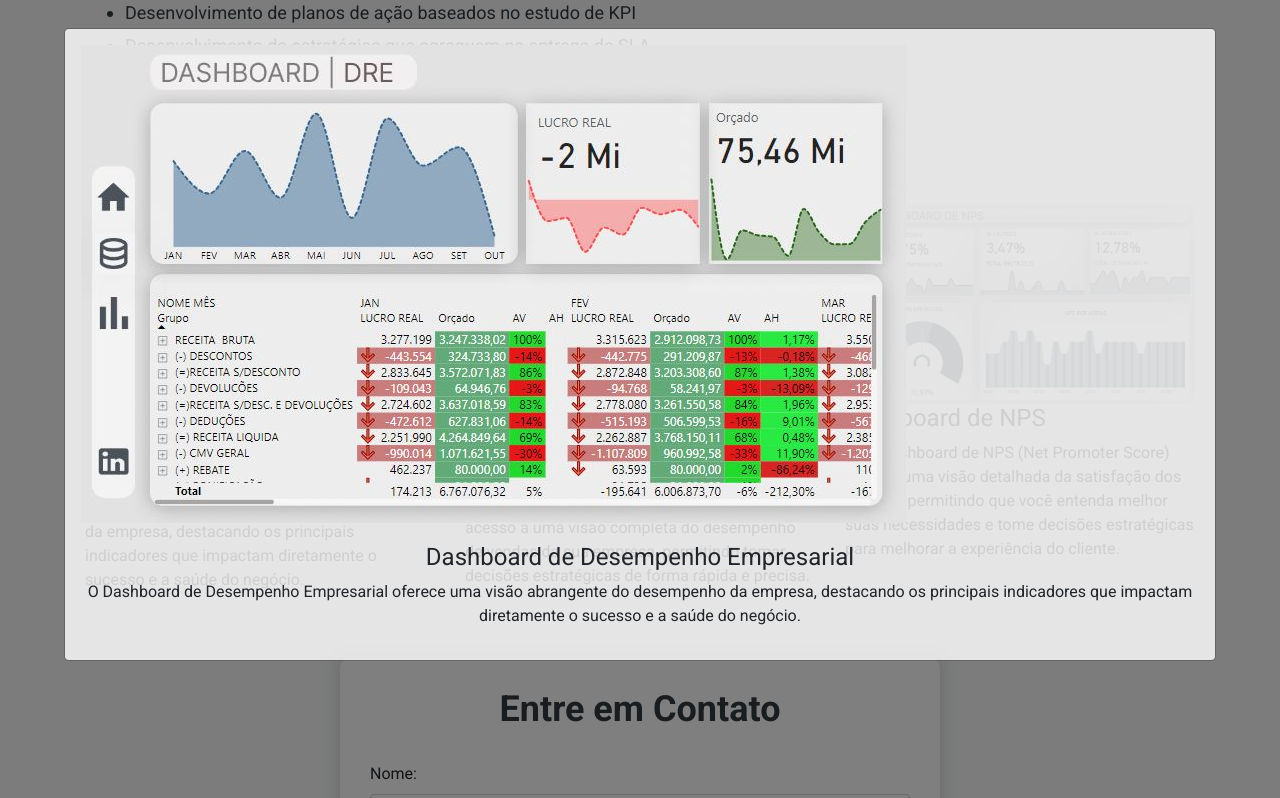
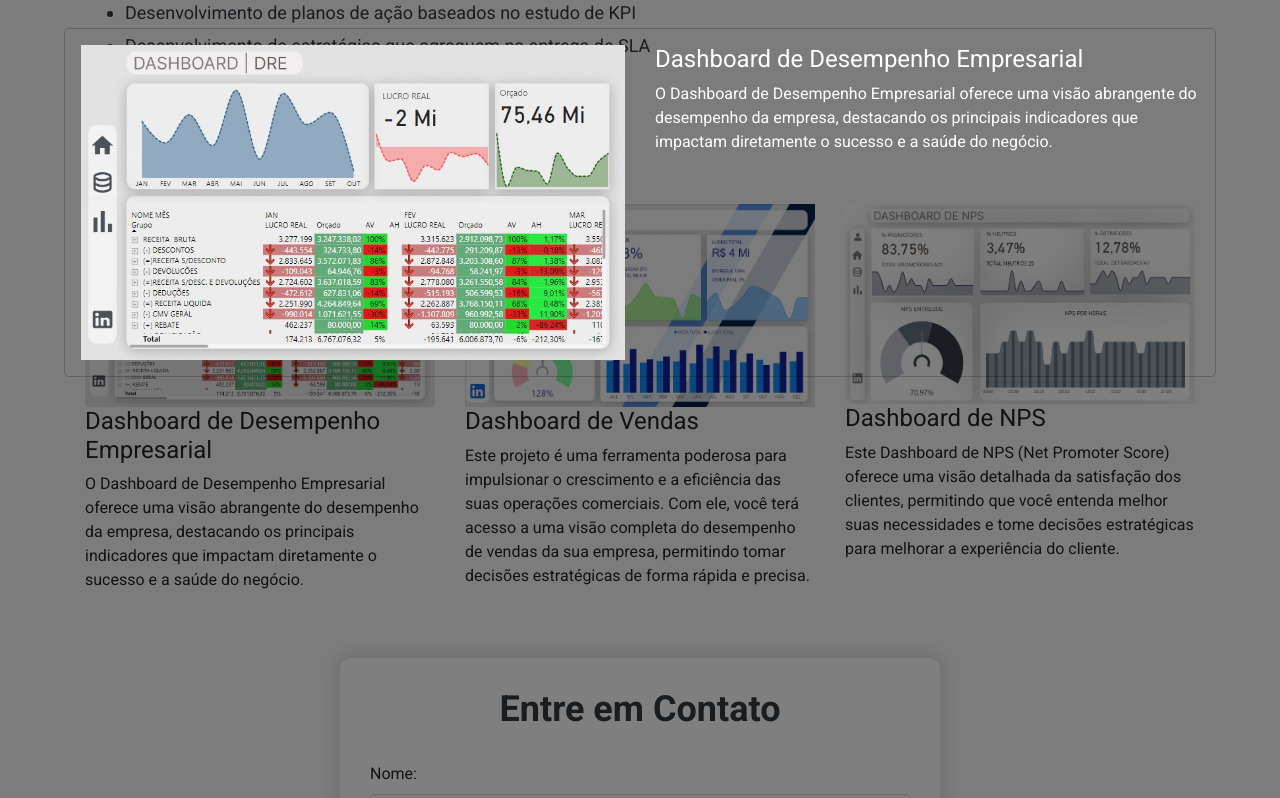
Before and after one commit to marcoslontra/site, a plain HTML site: page index.html in a window 1280 px wide. Both pictures are taken after a click on the element 260 px from the left and 1321 px from the top of the page. Shown: the part 923-1721 px from the top of the page. Drawn offline with nearby package versions, Linux system fonts and the light colour scheme.

Commit message:
index.html

```diff
--- a/index.html
+++ b/index.html
@@ -1,6 +1,5 @@
 <!DOCTYPE html>
 <html lang="en">
-
 <head>
     <meta charset="UTF-8">
     <meta name="viewport" content="width=device-width, initial-scale=1.0">
@@ -46,8 +45,7 @@
             color: #343a40;
             font-size: 18px;
             line-height: 1.8;
-            margin-bottom: 30px;
-            /* Adicionando margem na parte inferior */
+            margin-bottom: 30px; /* Adicionando margem na parte inferior */
         }
 
         .section-content p {
@@ -56,12 +54,9 @@
 
         .project-item img {
             transition: transform 0.3s ease-in-out;
-            max-width: 100%;
-            /* Adicionado para garantir a responsividade das imagens */
-            height: auto;
-            /* Adicionado para garantir a responsividade das imagens */
-            cursor: pointer;
-            /* Adicionado para indicar que a imagem é clicável */
+            max-width: 100%; /* Adicionado para garantir a responsividade das imagens */
+            height: auto; /* Adicionado para garantir a responsividade das imagens */
+            cursor: pointer; /* Adicionado para indicar que a imagem é clicável */
         }
 
         .project-item img:hover {
@@ -72,12 +67,10 @@
         .contact-form {
             background-color: #ffffff;
             border-radius: 10px;
-            box-shadow: 0px 0px 15px 5px rgba(0, 0, 0, 0.1);
-            padding: 30px;
-            /* Reduzindo o padding para diminuir a altura */
+            box-shadow: 0px 0px 15px 5px rgba(0,0,0,0.1);
+            padding: 30px; /* Reduzindo o padding para diminuir a altura */
             margin-top: 50px;
-            max-width: 600px;
-            /* Limitando a largura máxima */
+            max-width: 600px; /* Limitando a largura máxima */
             margin-left: auto;
             margin-right: auto;
         }
@@ -108,15 +101,14 @@
         }
 
         .modal-content {
-            background-color: rgba(255, 255, 255, 0.8);
+            background-color: transparent;
         }
 
         .modal-description {
-            text-align: center;
+            color: #fff;
         }
     </style>
 </head>
-
 <body>
 
 <div class="jumbotron jumbotron-fluid">
@@ -151,12 +143,8 @@
                     <li>Desenvolvimento de planos de ação baseados no estudo de KPI</li>
                     <li>Desenvolvimento de estratégias que agreguem na entrega de SLA</li>
                 </ul>
-                    <a href="https://drive.google.com/file/d/121p66BI4l51ujTgVpZFic4_y-HOh7C8b/view?usp=sharing"
-                        download="curriculo-marcos.pdf" class="btn btn-primary btn-download"><i class="far fa-file-alt"></i> Clique
-                        aqui para baixar meu Currículo</a><br>
-                    <a href="https://drive.google.com/uc?export=download&id=16aN5SMfVk0NfIVGzc12vTajVY7KYFKqN"
-                        download="portfolio-marcos.pdf" class="btn btn-primary btn-download"><i
-                            class="far fa-folder-open"></i> Clique aqui para baixar meu Portfólio</a>
+                <a href="https://drive.google.com/uc?export=download&id=1Sc4FL0jiwphYv_-cIh6MZRjz-lpLaJTq" download="curriculo-marcos.pdf" class="btn btn-primary btn-download"><i class="far fa-file-alt"></i> Clique aqui para baixar meu Currículo</a><br>
+                <a href="https://drive.google.com/uc?export=download&id=16aN5SMfVk0NfIVGzc12vTajVY7KYFKqN" download="portfolio-marcos.pdf" class="btn btn-primary btn-download"><i class="far fa-folder-open"></i> Clique aqui para baixar meu Portfólio</a>
             </div>
         </div>
     </div>
@@ -166,8 +154,7 @@
     <div class="row">
         <div class="col-md-4">
             <div class="project-item">
-                    <img src="https://github.com/marcoslontra/site/blob/main/static/img/project1.jpg?raw=true"
-                        class="img-fluid project-image" alt="Project 1">
+                <img src="https://github.com/marcoslontra/site/blob/main/static/img/project1.jpg?raw=true" class="img-fluid project-image" alt="Project 1">
                 <div class="project-description">
                     <h4>Dashboard de Desempenho Empresarial</h4>
                     <p>O Dashboard de Desempenho Empresarial oferece uma visão abrangente do desempenho da empresa,
@@ -178,8 +165,7 @@
         </div>
         <div class="col-md-4">
             <div class="project-item">
-                    <img src="https://github.com/marcoslontra/site/blob/main/static/img/project2.jpg?raw=true"
-                        class="img-fluid project-image" alt="Project 2">
+                <img src="https://github.com/marcoslontra/site/blob/main/static/img/project2.jpg?raw=true" class="img-fluid project-image" alt="Project 2">
                 <div class="project-description">
                     <h4>Dashboard de Vendas</h4>
                     <p>Este projeto é uma ferramenta poderosa para impulsionar o crescimento e a eficiência das suas
@@ -190,8 +176,7 @@
         </div>
         <div class="col-md-4">
             <div class="project-item">
-                    <img src="https://github.com/marcoslontra/site/blob/main/static/img/project3.jpg?raw=true"
-                        class="img-fluid project-image" alt="Project 3">
+                <img src="https://github.com/marcoslontra/site/blob/main/static/img/project3.jpg?raw=true" class="img-fluid project-image" alt="Project 3">
                 <div class="project-description">
                     <h4>Dashboard de NPS</h4>
                     <p>Este Dashboard de NPS (Net Promoter Score) oferece uma visão detalhada da satisfação dos
@@ -204,17 +189,18 @@
 </div>
 
 <!-- Modal -->
-    <div class="modal fade" id="projectModal" tabindex="-1" role="dialog" aria-labelledby="projectModalLabel"
-        aria-hidden="true">
+<div class="modal fade" id="projectModal" tabindex="-1" role="dialog" aria-labelledby="projectModalLabel" aria-hidden="true">
     <div class="modal-dialog modal-lg" role="document">
         <div class="modal-content">
             <div class="modal-body">
+                <div class="row">
+                    <div class="col-md-6">
                         <img class="img-fluid" id="modalImage" src="" alt="Project Image">
-                    <div class="modal-description">
-                        <h4 style="margin-top: 20px;">Dashboard de Desempenho Empresarial</h4>
-                        <p>O Dashboard de Desempenho Empresarial oferece uma visão abrangente do desempenho da empresa,
-                            destacando os principais indicadores que impactam diretamente o sucesso e a saúde do negócio.
-                        </p>
+                    </div>
+                    <div class="col-md-6 modal-description">
+                        <h4 id="modalTitle"></h4>
+                        <p id="modalText"></p>
+                    </div>
                 </div>
             </div>
         </div>
@@ -255,10 +241,8 @@
             <div class="col-md-12">
                 <div class="contact-icons">
                     <a href="https://wa.me/5514998195368" target="_blank"><i class="fab fa-whatsapp"></i></a>
-                        <a href="https://www.linkedin.com/in/marcos-henrique-b788a42a2?utm_source=share&utm_campaign=share_via&utm_content=profile&utm_medium=android_app"
-                            target="_blank"><i class="fab fa-linkedin"></i></a>
-                        <a href="mailto:marcoslontra19@gmail.com?subject=&body=" target="_blank"><i
-                                class="far fa-envelope"></i></a>
+                    <a href="https://www.linkedin.com/in/marcos-henrique-b788a42a2?utm_source=share&utm_campaign=share_via&utm_content=profile&utm_medium=android_app" target="_blank"><i class="fab fa-linkedin"></i></a>
+                    <a href="mailto:marcoslontra19@gmail.com?subject=&body=" target="_blank"><i class="far fa-envelope"></i></a>
                 </div>
                 <p class="text-center">© 2024 Marcos Henrique. Todos os direitos reservados.</p>
             </div>
@@ -273,13 +257,11 @@
     $(document).ready(function () {
         $(".project-item").click(function () {
             var imageUrl = $(this).find("img").attr("src");
-                var projectTitle = $(this).find("h4").text();
-                var projectDescription = $(this).find("p").text();
-
+            var title = $(this).find(".project-description h4").text();
+            var text = $(this).find(".project-description p").text();
             $("#modalImage").attr("src", imageUrl);
-                $(".modal-description h4").text(projectTitle);
-                $(".modal-description p").text(projectDescription);
-
+            $("#modalTitle").text(title);
+            $("#modalText").text(text);
             $("#projectModal").modal("show");
         });
 
@@ -300,8 +282,11 @@
                 }
             });
         });
+
+        $('#projectModal').on('show.bs.modal', function (e) {
+            $('.modal-description').css('color', '#fff');
+        });
     });
 </script>
 </body>
-
 </html>
```
Lines whose indentation alone changed are shown as unchanged.
